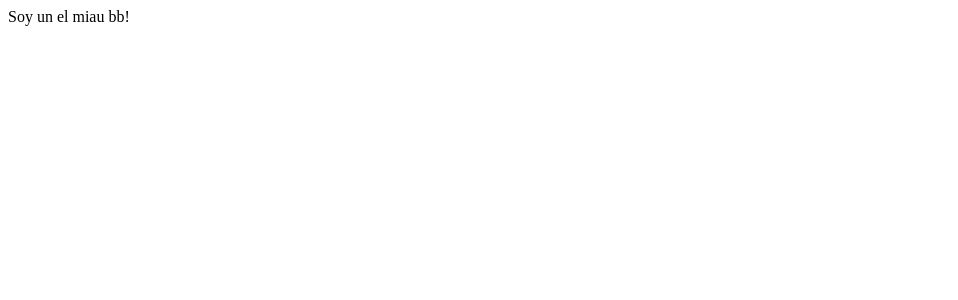
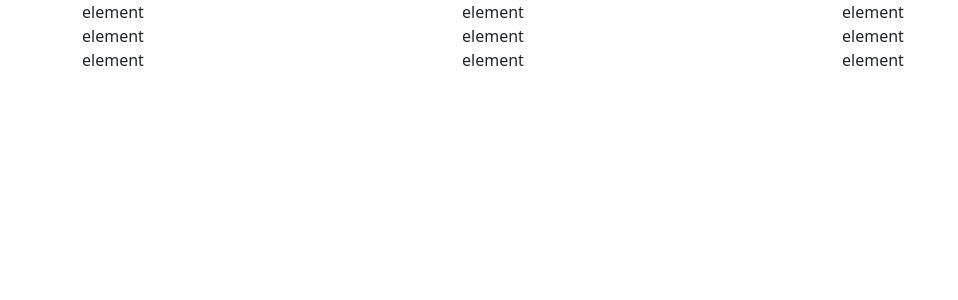
Before and after one commit to ignisMX/tic-tac-game, a Next.js app: page / in a window 1280 px wide. Shown: the top 300 px of the page, without its empty margins (0-958 px from the left). Built offline with nearby package versions, Linux system fonts and the light colour scheme.

Commit message:
add bootstrap

```diff
--- a/package.json
+++ b/package.json
@@ -1,5 +1,6 @@
 {
   "dependencies": {
+    "bootstrap": "^5.1.3",
     "next": "^12.0.10",
     "react": "^17.0.2",
     "react-dom": "^17.0.2"
--- /dev/null
+++ b/pages/_app.js
@@ -0,0 +1,5 @@
+import 'bootstrap/dist/css/bootstrap.css';
+// This default export is required in a new `pages/_app.js` file.
+export default function MyApp({ Component, pageProps }) {
+    return <Component {...pageProps} />
+}
--- a/pages/index.js
+++ b/pages/index.js
@@ -1,5 +1,17 @@
 const HomePage = () => {
-    return <div>Soy un el miau bb!</div>
+    return  <div className="container">
+                <div className="row">
+                    <div className="col-4">element</div>
+                    <div className="col-4">element</div>
+                    <div className="col-4">element</div>
+                    <div className="col-4">element</div>
+                    <div className="col-4">element</div>
+                    <div className="col-4">element</div>
+                    <div className="col-4">element</div>
+                    <div className="col-4">element</div>
+                    <div className="col-4">element</div>
+                </div>
+            </div>
 }
 
 export default HomePage
```
Also changed, not shown: pages/components/block/index.js (added), 1 other file (tests, documents, lock files or other folders).
